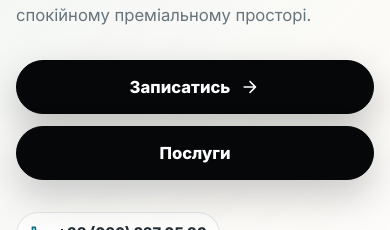
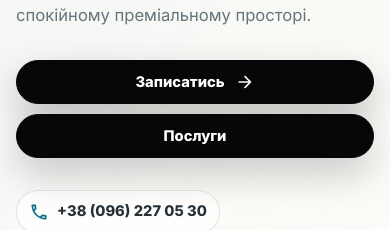
Before and after one commit to Vani4ka89/topdental_site, a React (Create React App) app: page / in a window 390 px wide. Shown: the part 465-695 px from the top of the page. Built offline with nearby package versions, Linux system fonts and the light colour scheme; no server answers.

Commit message:
Зменшити кнопки "Записатись"/"Послуги" на головному екрані для мобільної версії

```diff
--- a/src/components/Custom/custom.css
+++ b/src/components/Custom/custom.css
@@ -254,7 +254,12 @@
     }
 
     .hero__actions {
-        display: grid;
-        grid-template-columns: 1fr;
+        gap: 10px;
+    }
+
+    .hero__actions .td-button {
+        min-height: 44px;
+        padding: 0 20px;
+        font-size: 0.92rem;
     }
 }
```
